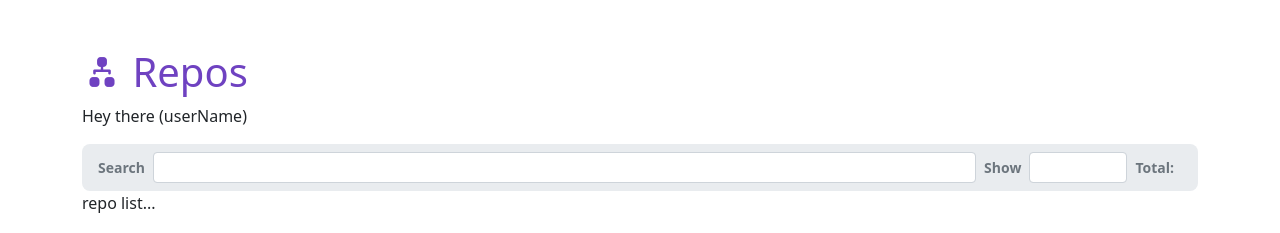
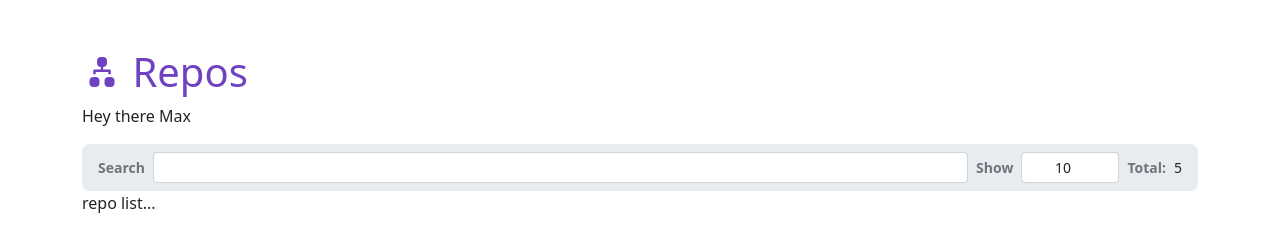
Before and after one commit to maxgdev/react-graphql, a React (Create React App) app: page / in a window 1280 px wide. Shown: the top 233 px of the page. Built offline with nearby package versions, Linux system fonts and the light colour scheme.

Commit message:
Adding state infor to SearchBox call

```diff
--- a/src/App.js
+++ b/src/App.js
@@ -1,14 +1,27 @@
+import { useState } from "react";
 import NavButtons from "./NavButtons";
 import SearchBox from "./SearchBox";
 
 function App() {
+  const [userName, setUserName]= useState("Max");
+  const [repoList, setRepoList]= useState(null);
+  const [pageCount, setPageCOunt]= useState(10);
+  const [queryString, setQueryString]= useState("");
+  const [totalCount, setTotalCount]= useState(5);
+
   return (
     <div className="App container mt-5">
       <h1 className="text-primary">
         <i className="bi bi-diagram-2-fill"></i> Repos
       </h1>
-      <p>Hey there (userName)</p>
-      <SearchBox />
+      <p>Hey there {userName}</p>
+      <SearchBox
+        totalCount={totalCount}
+        pageCount={pageCount}
+        queryString={queryString}
+        onTotalchange={(myNumber)=>{setPageCOunt(myNumber)}}
+        onQueryChange={(myString)=>{setQueryString(myString)}}
+      />
       <p>repo list...</p>
       <p>repo list...</p>
       <p>repo list...</p>
```
